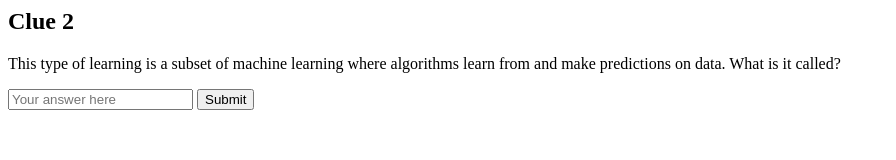
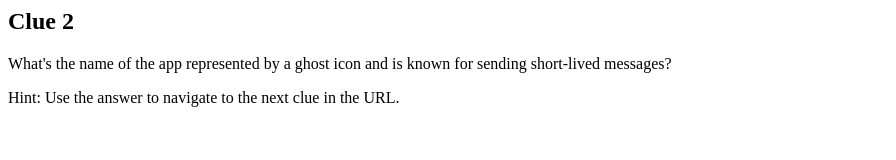
Before and after one commit to jessicaranieses/hunt, a plain HTML site: page clue_2.html in a window 1280 px wide. Shown: the whole page, without its empty margins (0-896 px from the left). Drawn offline with Linux system fonts and the light colour scheme.

Commit message:
Update clue_2.html

```diff
--- a/clue_2.html
+++ b/clue_2.html
@@ -1,12 +1,10 @@
 <html>
 <head>
     <title>Clue 2</title>
-    <script src="script.js"></script>
 </head>
 <body>
     <h2>Clue 2</h2>
-    <p>This type of learning is a subset of machine learning where algorithms learn from and make predictions on data. What is it called?</p>
-    <input type="text" id="answer" placeholder="Your answer here">
-    <button onclick="checkAnswer(2)">Submit</button>
+    <p>What's the name of the app represented by a ghost icon and is known for sending short-lived messages?</p>
+    <p>Hint: Use the answer to navigate to the next clue in the URL.</p>
 </body>
 </html>
```
